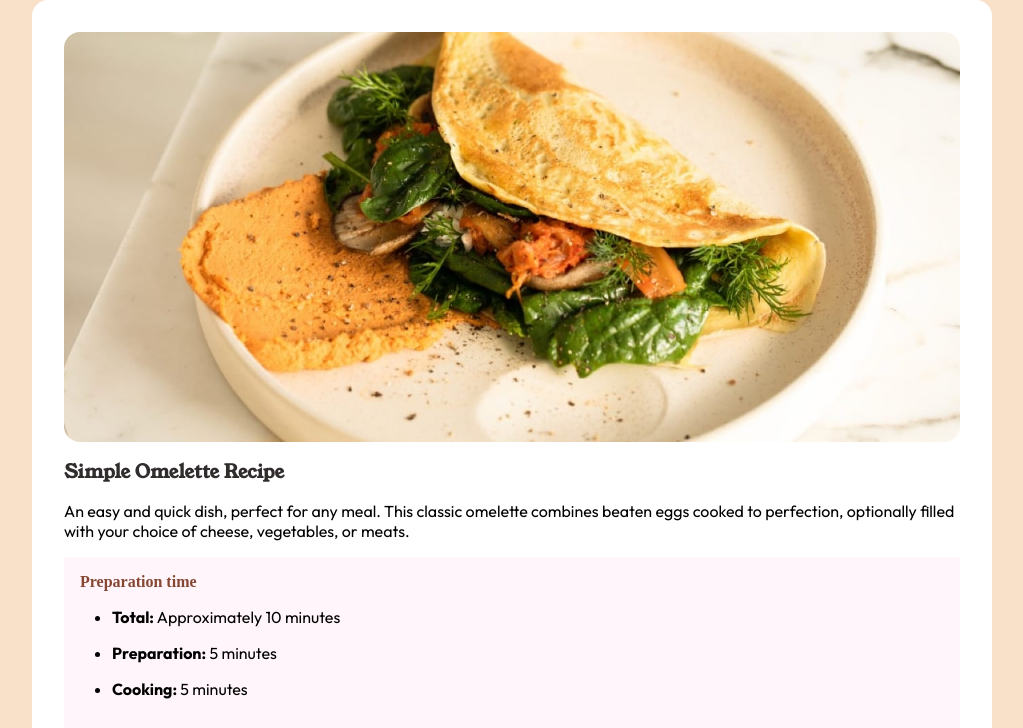
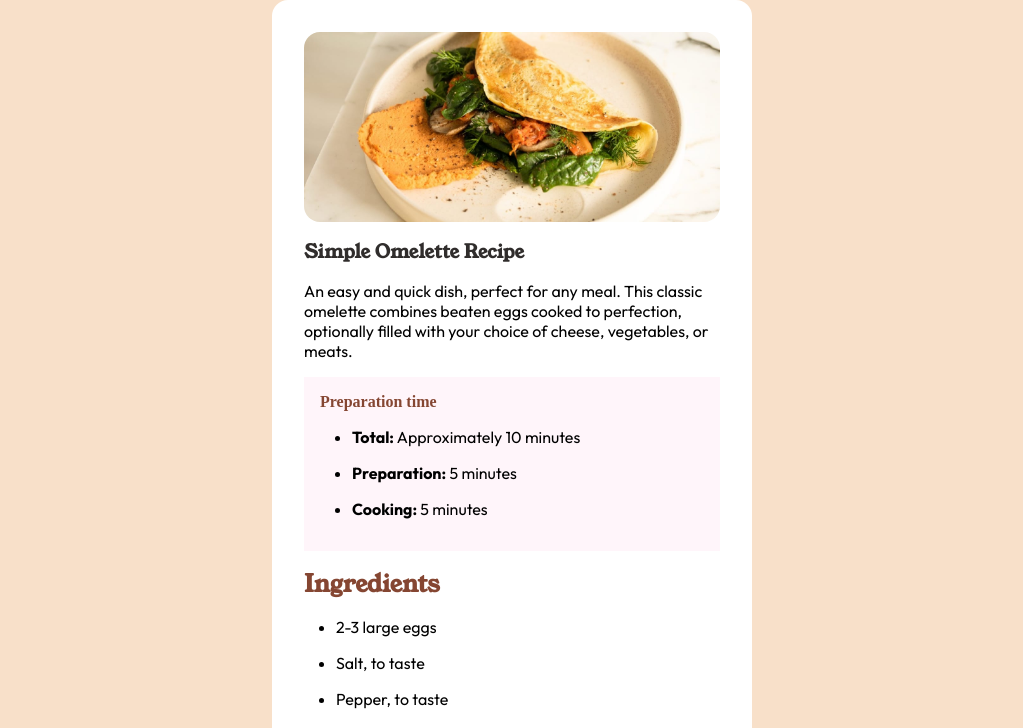
Before and after one commit to gschultz1999/Recipe-page, a plain HTML site: page index.html in a window 1280 px wide. Shown: the top 728 px of the page, without its empty margins (128-1151 px from the left). Drawn offline with Linux system fonts and the light colour scheme.

Commit message:
Update style.css

```diff
--- a/style.css
+++ b/style.css
@@ -15,11 +15,12 @@
 .hero-container {
     display: flex;
     flex-direction: column;
-    max-width: 60rem;
+    max-width: 30rem;
     border-radius: 1rem;
     background-color: white;
     padding: 2rem;
     margin: auto 0;
+    height: auto;
 }
 
 img {
```
